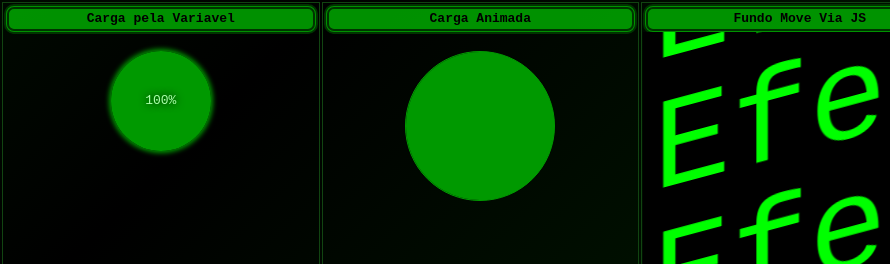
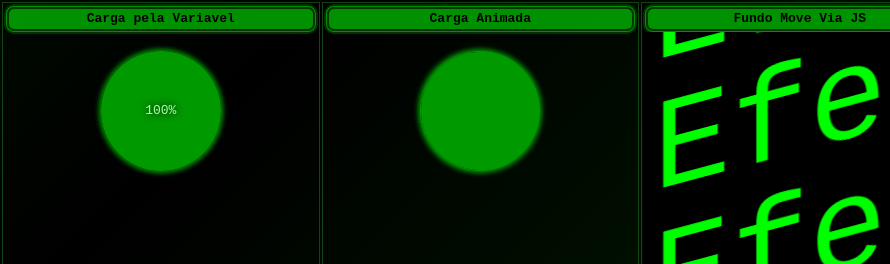
Before and after one commit to mkettermann/CSSNice, a website: page index.html in a window 1280 px wide. Shown: the top 264 px of the page, 0-890 px from the left. Drawn offline with nearby package versions, Linux system fonts and the light colour scheme.

Commit message:
carga pela variavel

```diff
--- a/css/cargaMk.css
+++ b/css/cargaMk.css
@@ -6,9 +6,11 @@
 
 .timerMkOut {
 	display: flex;
-	width: 150px;
-	height: 150px;
+	width: 120px;
+	height: 120px;
 	border: 1px solid var(--mkVazio);
+	box-shadow: 0px 0px 5px 2px var(--mkVazio);
+	text-shadow: 0px 0px 8px black;
 	border-radius: 50%;
 	background: var(--mkVazio);
 	margin: auto;
--- a/css/timerMk.css
+++ b/css/timerMk.css
@@ -6,8 +6,8 @@
 
 .timerOut {
 	display: flex;
-	width: 100px;
-	height: 100px;
+	width: 120px;
+	height: 120px;
 	border: 0px;
 	border-radius: 50%;
 	background: conic-gradient(
```
